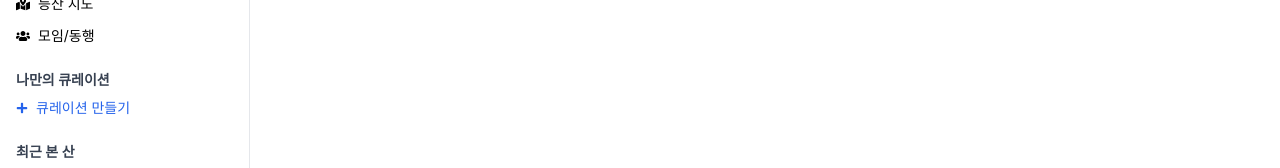
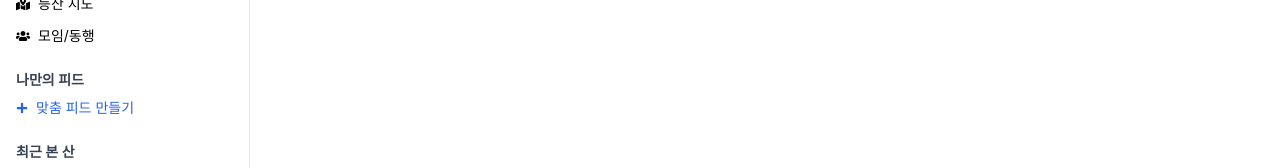
Before and after one commit to sanghyunbang/oreum-fronted-react, a React (Create React App) app: page / in a window 1280 px wide. Shown: the part 362-530 px from the top of the page. Built offline with nearby package versions, Linux system fonts and the light colour scheme; no server answers; some icons are missing.

Commit message:
fix: 사이드 바 컨셉 변경(큐레이션->피드)

```diff
--- a/src/components/common/Sidebar.jsx
+++ b/src/components/common/Sidebar.jsx
@@ -52,9 +52,9 @@ const Sidebar = () => {
 
       {/* 커스텀 큐레이션 */}
       <div>
-        <h4 className="text-gray-700 font-semibold mb-2">나만의 큐레이션</h4>
+        <h4 className="text-gray-700 font-semibold mb-2">나만의 피드</h4>
         <div className="flex items-center gap-2 text-blue-600 cursor-pointer hover:underline">
-          <FaPlus size={12} /> <span>큐레이션 만들기</span>
+          <FaPlus size={12} /> <span>맞춤 피드 만들기</span>
         </div>
       </div>
 
```
